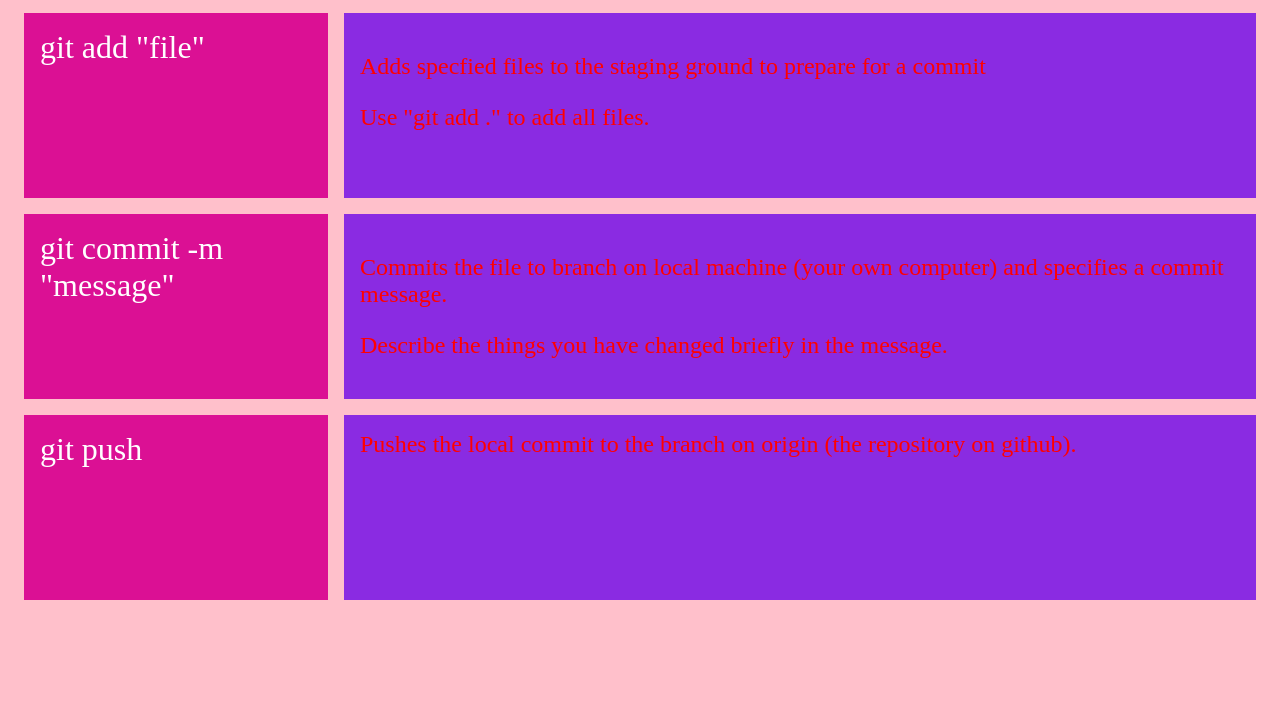
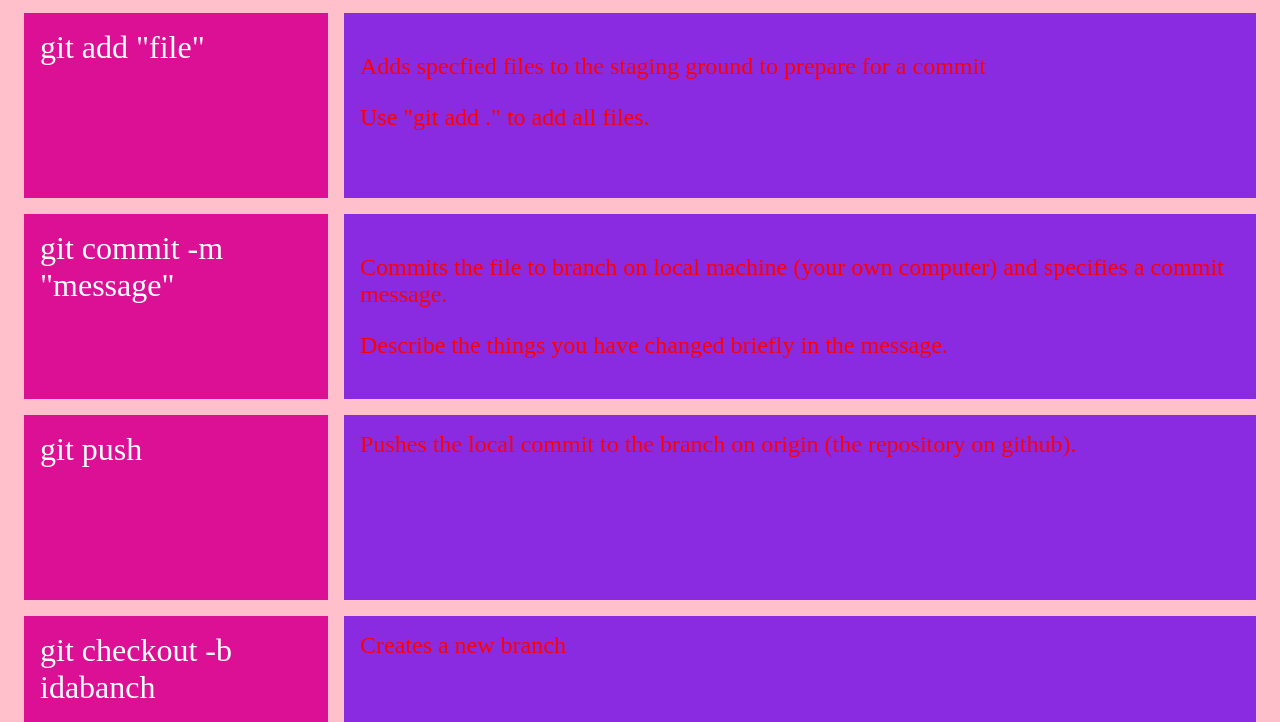
Before and after one commit to idacarlin95/version--control, a plain HTML site: page index.html in a window 1280 px wide. Shown: the part 749-1471 px from the top of the page. Before the commit the page ends 1349 px from the top, so only its background shows below. Drawn offline with Linux system fonts and the light colour scheme.

Commit message:
Added div

```diff
--- a/index.html
+++ b/index.html
@@ -30,6 +30,8 @@
         </div>
         <div class="git-commands__command">git push</div>
         <div class="git-commands__effect">Pushes the local commit to the branch on origin (the repository on github).</div>
+        <div class="git-commands__command">git checkout -b idabanch</div>
+        <div class="git-commands__effect">Creates a new branch </div>
     </main>
 </body>
 </html>
```
